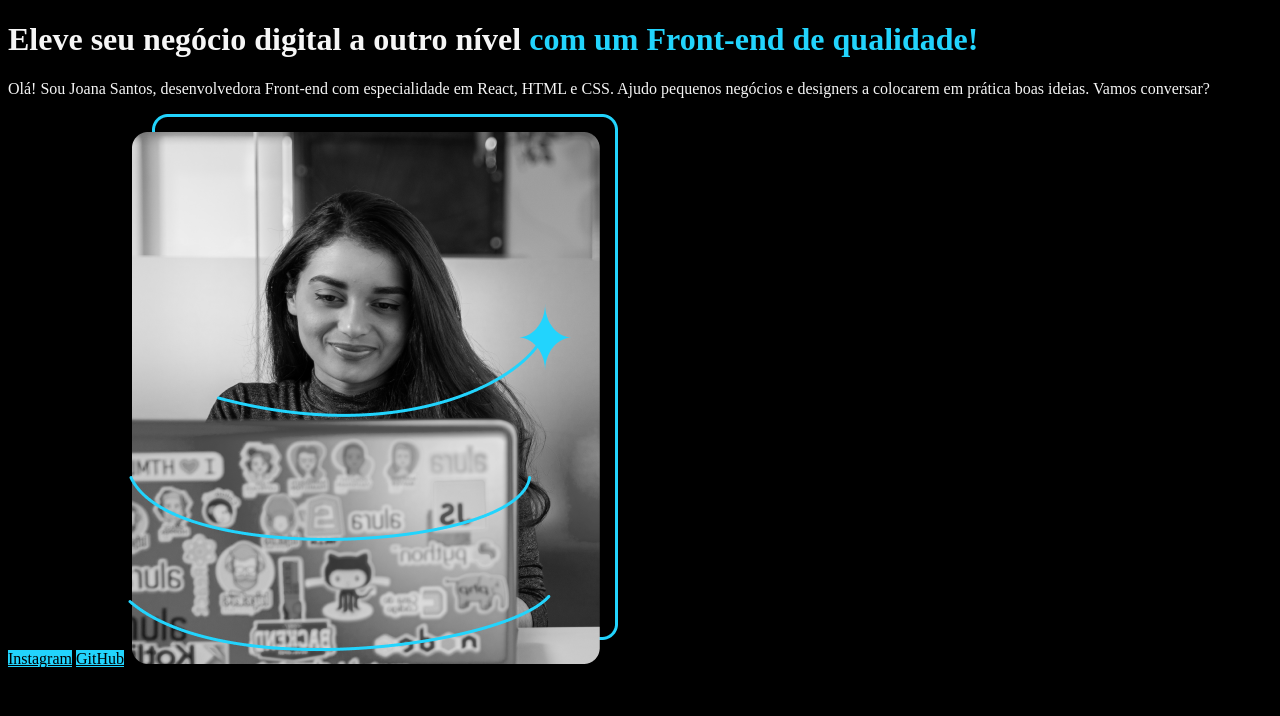
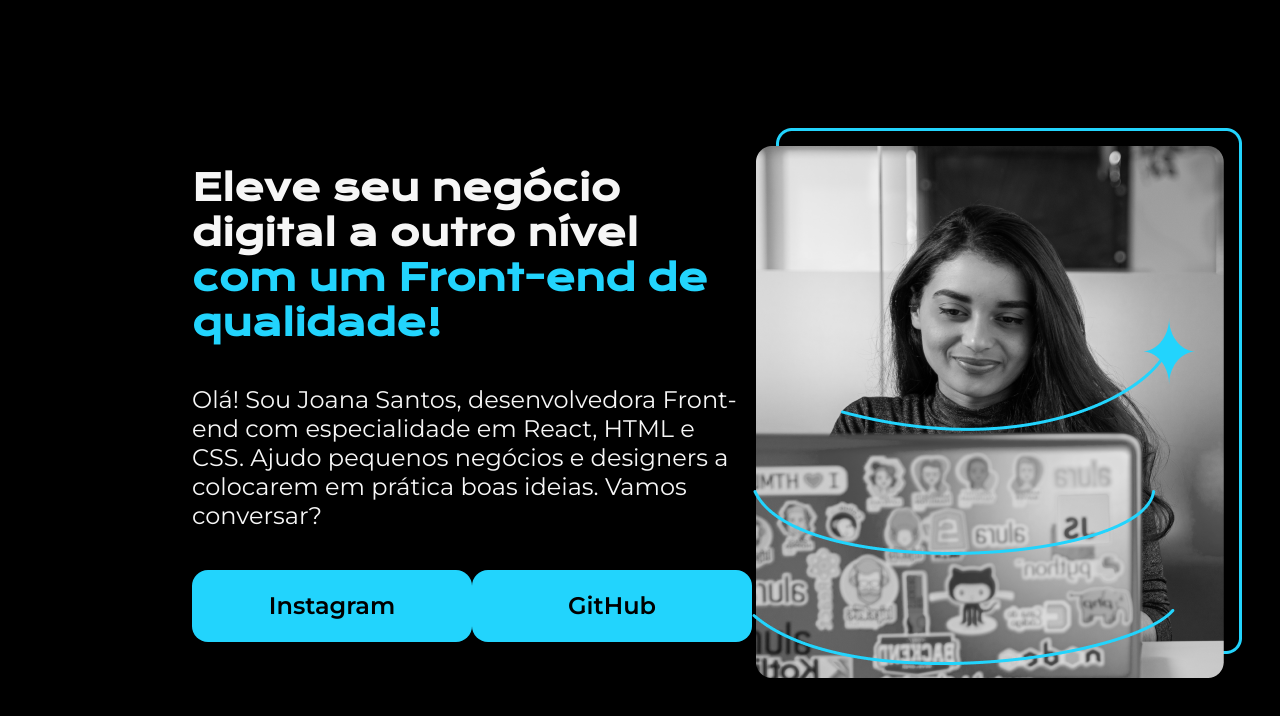
Before and after one commit to Marquestt/Portfolio-HTML-e-CSS, a plain HTML site: page index.html in a window 1280 px wide. Drawn offline with nearby package versions, Linux system fonts and the light colour scheme.

Commit message:
Elementos css e html atualizados

```diff
--- a/css/style.css
+++ b/css/style.css
@@ -1,11 +1,54 @@
+* {
+    margin: 0;
+    padding: 0;
+}
 body {
+    height: 100vh; /* vh: viewport height = altura da tela do navegador */
+    box-sizing: border-box; /* Para que o conteúdo filho não saia de dentro do conteúdo pai mesmo quando editado */
     background-color: #000;
     color: #F6F6F6;
 }
-strong {
+.apresentacao {
+    margin: 10% 15%;
+    display: flex;
+    align-items: center;
+    justify-content: space-between;
+}
+.apresentacao__conteudo {
+    width: 615px;
+    display: flex;
+    flex-direction: column;
+    gap: 40px;
+}
+.tituloDestaque {
     color: #22D4FD;
 }
-a {
+.apresentacao__links__link {
     background-color: #22D4FD;
+    width: 280px;
+    text-align: center;
+    border-radius: 16px;
+    font-size: 24px;
+    padding: 21.5px 0;
     color: #000;
+    text-decoration: none;
+    font-weight: 600;
 }
+.apresentacao__links__link:hover {
+    background-color: #000;
+    color: #22D4FD;
+}
+.apresentacao__conteudo__titulo {
+    font-size: 36px;
+    font-family: 'Krona One', sans-serif;
+}
+.apresentacao__links {
+    display: flex;
+    justify-content: space-between;
+}
+.apresentacao__conteudo__texto {
+    font-size: 24px;
+}
+.apresentacao__links__link, .apresentacao__conteudo__texto {
+    font-family: 'Montserrat', sans-serif;
+}
--- a/index.html
+++ b/index.html
@@ -4,16 +4,23 @@
     <meta charset="UTF-8">
     <meta name="viewport" content="width=device-width, initial-scale=1.0">
     <link rel="stylesheet" href="css/style.css">
+    <link rel="preconnect" href="https://fonts.googleapis.com">
+    <link rel="preconnect" href="https://fonts.gstatic.com" crossorigin>
+    <link href="https://fonts.googleapis.com/css2?family=Krona+One&family=Montserrat:ital,wght@0,100..900;1,100..900&display=swap" rel="stylesheet">
     <title>Portfólio</title>
 </head>
 <body>
     <!--Digitar html ou ! faz com que seja gerado a estrutura base de um código HTML-->
     <header></header>
-    <main>
-        <h1>Eleve seu negócio digital a outro nível <strong>com um Front-end de qualidade!</strong></h1>
-        <p>Olá! Sou Joana Santos, desenvolvedora Front-end com especialidade em React, HTML e CSS. Ajudo pequenos negócios e designers a colocarem em prática boas ideias. Vamos conversar?</p>
-        <a href="https://www.instagram.com/marquestt_/">Instagram</a>
-        <a href="https://github.com/Marquestt">GitHub</a>
+    <main class="apresentacao">
+        <section class="apresentacao__conteudo"> <!--Para criar uma seção de código separada do resto-->
+            <h1 class="apresentacao__conteudo__titulo">Eleve seu negócio digital a outro nível <strong class="tituloDestaque">com um Front-end de qualidade!</strong></h1>
+            <p class="apresentacao__conteudo__texto">Olá! Sou Joana Santos, desenvolvedora Front-end com especialidade em React, HTML e CSS. Ajudo pequenos negócios e designers a colocarem em prática boas ideias. Vamos conversar?</p>
+            <div class="apresentacao__links">
+                <a href="https://www.instagram.com/marquestt_/" class="apresentacao__links__link">Instagram</a>
+                <a href="https://github.com/Marquestt" class="apresentacao__links__link">GitHub</a>
+            </div>
+        </section>
         <img src="imagens/imagem.png" alt="Foto da Joana Santos programando">
     </main>
     <footer></footer>
```
